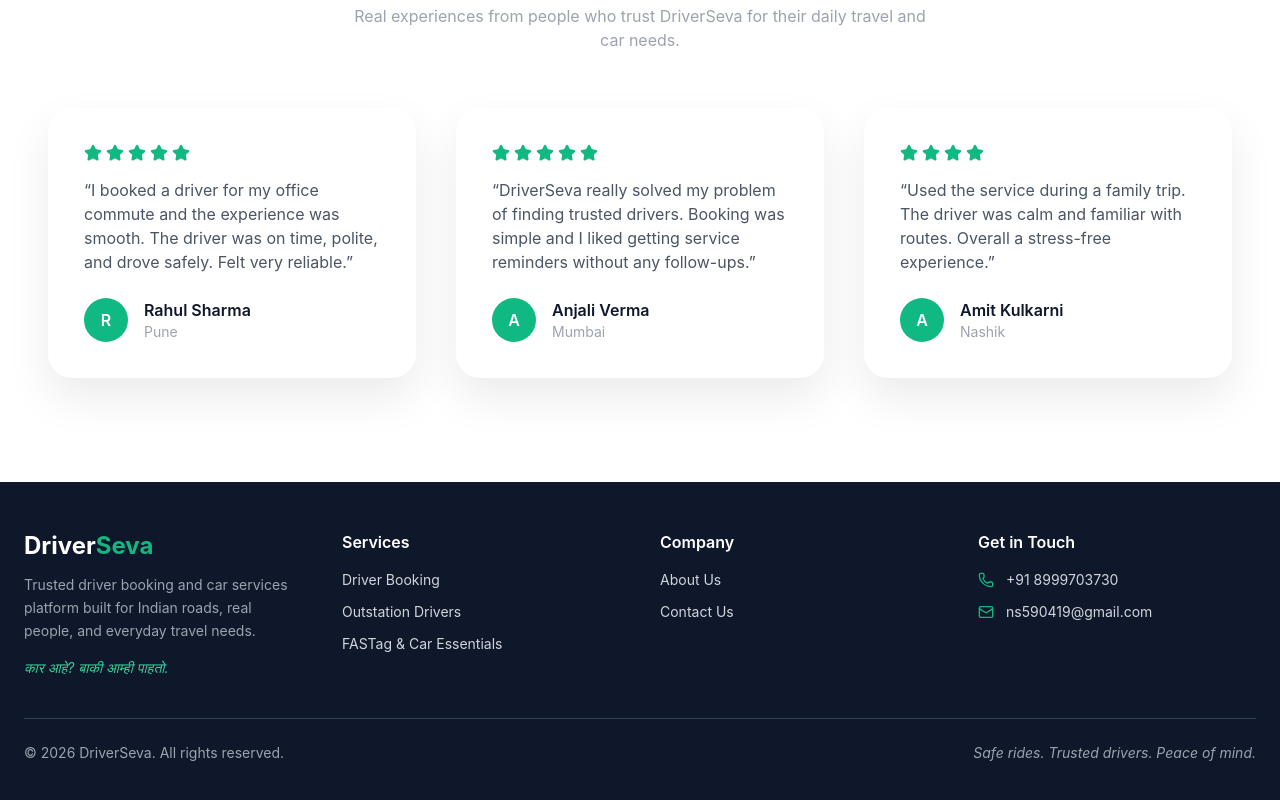
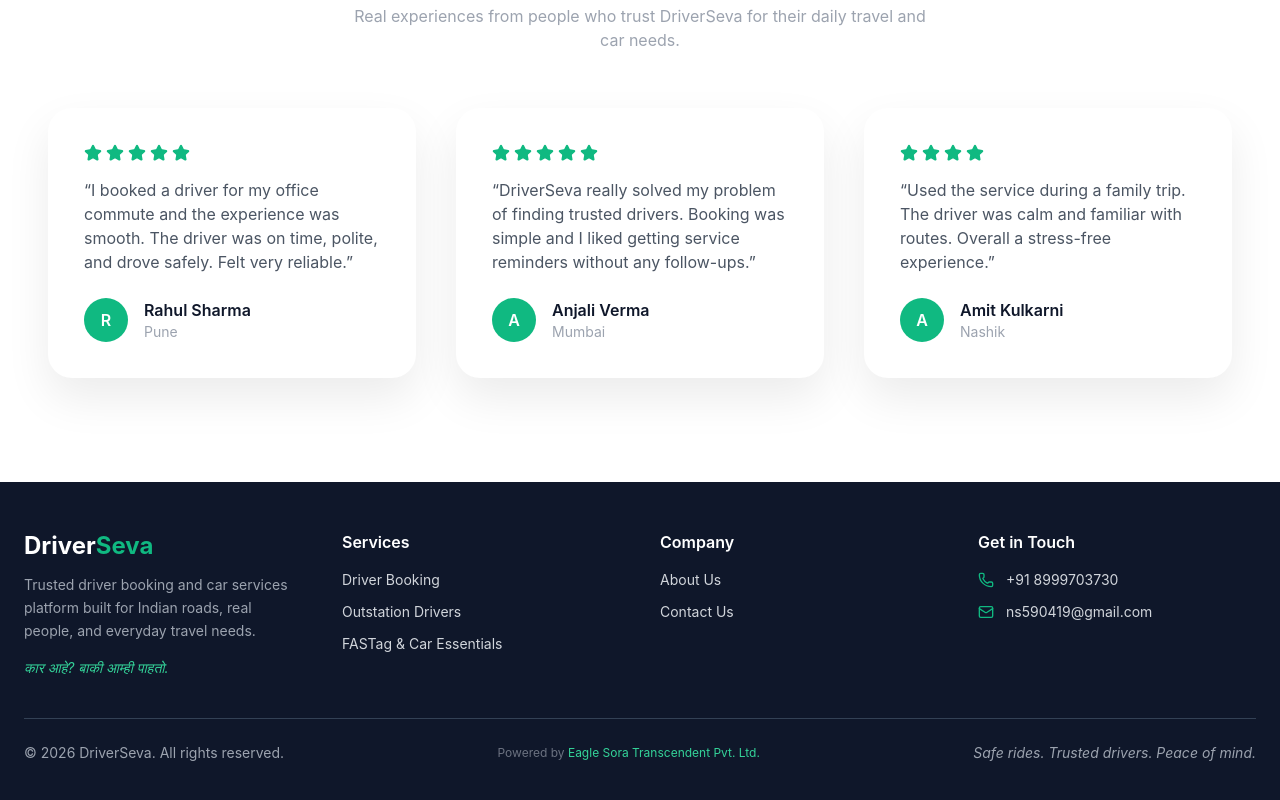
Before and after one commit to tushar0945/DiverSeva, a React (Vite) app: page / in a window 1280 px wide. Shown: the part 1484-2284 px from the top of the page. Built offline with nearby package versions, Linux system fonts and the light colour scheme.

Commit message:
Logo Optimization Related Update

```diff
--- a/src/components/layout/Footer.jsx
+++ b/src/components/layout/Footer.jsx
@@ -94,6 +94,20 @@
             © {new Date().getFullYear()} DriverSeva. All rights reserved.
           </p>
 
+          {/* Powered by - moved above tagline */}
+          <p className="text-xs text-gray-500">
+            Powered by{" "}
+            <a
+              href="https://www.linkedin.com/company/eagle-sora-transcendent-private-limited/"
+              target="_blank"
+              rel="noopener noreferrer"
+              className="text-emerald-400 hover:text-emerald-300 transition"
+            >
+              Eagle Sora Transcendent Pvt. Ltd.
+            </a>
+          </p>
+
+          {/* Tagline */}
           <p className="text-sm text-gray-400 italic">
             Safe rides. Trusted drivers. Peace of mind.
           </p>
--- a/src/components/layout/Navbar.jsx
+++ b/src/components/layout/Navbar.jsx
@@ -1,6 +1,6 @@
 import { NavLink } from "react-router-dom";
 import { useState } from "react";
-import logo from "../../assets/logos/Dlogo3.png";
+import logo from "../../assets/logos/Driverseva-logo.svg";
 
 const NAVBAR_HEIGHT = "80px"; // h-20 = 80px
 
@@ -42,8 +42,12 @@
             <NavLink to="/" className="flex items-center">
               <img
                 src={logo}
-                alt="DriverSeva Logo"
+                alt="DriverSeva – Verified Driver Service"
+                width="180"
+                height="56"
                 className="h-12 sm:h-14 md:h-16 w-auto object-contain"
+                loading="eager"
+                fetchpriority="high"
               />
             </NavLink>
 
```
Also changed, not shown: src/assets/logos/Driverseva-logo.svg (added).
